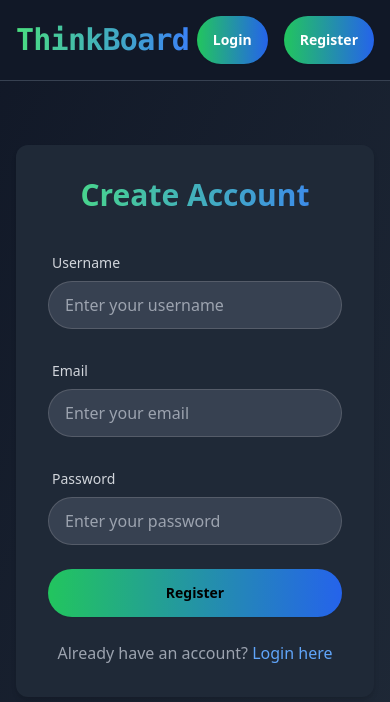
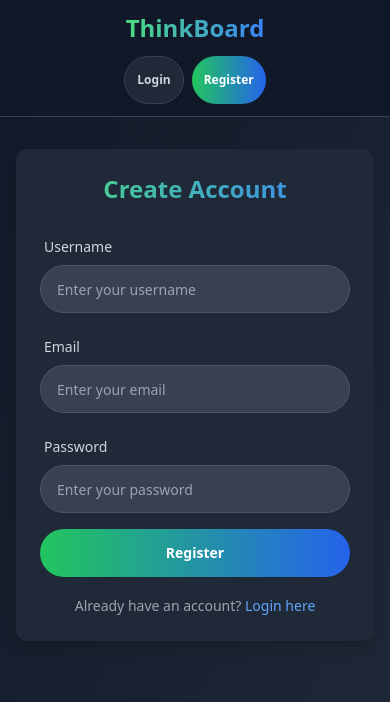
Before and after one commit to Priyanshu-010/FullStack-Notes-app, a React (Vite) app in the folder frontend/: page /register in a window 390 px wide. Shown: the top 702 px of the page. Built offline with nearby package versions, Linux system fonts and the light colour scheme.

Commit message:
Made the App responsive only added some classes nothing else

```diff
--- a/frontend/src/App.jsx
+++ b/frontend/src/App.jsx
@@ -5,12 +5,11 @@ import NotesDetail from "./pages/NotesDetail.jsx";
 import LoginPage from "./pages/LoginPage.jsx";
 import RegisterPage from "./pages/RegisterPage.jsx";
 import ProtectRoute from "./components/ProtectedRoute.jsx";
-// import toast from "react-hot-toast"
 
 function App() {
   return (
-    <div className="relative h-full w-full">
-      <div className="absolute inset-0 -z-10 h-full w-full items-center px-5 py-24 [background:radial-gradient(125%_125%_at_50%_10%,#000_60%,#00FF9D40_100%)]" />
+    <div className="relative min-h-screen w-full">
+      <div className="absolute inset-0 -z-10 h-full w-full bg-gradient-to-br from-gray-900 to-gray-800 px-4 sm:px-6 lg:px-8" />
       <Routes>
         <Route path="/login" element={<LoginPage />} />
         <Route path="/register" element={<RegisterPage />} />
--- a/frontend/src/components/Navbar.jsx
+++ b/frontend/src/components/Navbar.jsx
@@ -13,42 +13,42 @@ const Navbar = () => {
 
   return (
     <header className="bg-gray-900 border-b border-gray-700">
-      <div className="mx-auto max-w-6xl p-4">
-        <div className="flex items-center justify-between">
-          <h1 className="text-3xl font-bold text-transparent bg-clip-text bg-gradient-to-r from-green-400 to-blue-500 font-mono tracking-tight">
+      <div className="mx-auto px-4 sm:px-6 lg:px-8 py-3 sm:py-4">
+        <div className="flex flex-col sm:flex-row items-center justify-between gap-3 sm:gap-0">
+          <h1 className="text-2xl sm:text-3xl font-bold text-transparent bg-clip-text bg-gradient-to-r from-green-400 to-blue-500">
             ThinkBoard
           </h1>
+
           {user ? (
-            <div className="flex items-center gap-4">
-              <span className="text-gray-300">
+            <div className="flex flex-wrap items-center justify-center gap-2 sm:gap-4">
+              <span className="text-sm sm:text-base text-gray-300 whitespace-nowrap">
                 Hello, <strong className="text-blue-400">{user.user.username}</strong>
               </span>
-
-              <Link
-                to={"/create"}
-                className="btn bg-gradient-to-r from-green-500 to-blue-600 border-none text-white hover:from-green-600 hover:to-blue-700"
-              >
-                <PlusIcon className="size-5" />
-                <span>New Note</span>
-              </Link>
               <button
                 onClick={handleLogout}
-                className="btn btn-ghost text-gray-300 hover:text-white hover:bg-gray-700/50 transition-colors"
+                className="btn btn-ghost text-xs sm:text-sm text-gray-300 hover:text-white hover:bg-gray-700/50 px-2 sm:px-4"
               >
                 Logout
               </button>
+              <Link
+                to={"/create"}
+                className="btn text-xs sm:text-sm bg-gradient-to-r from-green-500 to-blue-600 border-none text-white hover:from-green-600 hover:to-blue-700 px-3 sm:px-4"
+              >
+                <PlusIcon className="size-4 sm:size-5" />
+                <span className="hidden xs:inline">New Note</span>
+              </Link>
             </div>
           ) : (
-            <div className="flex items-center gap-4">
+            <div className="flex items-center gap-2 sm:gap-4">
               <Link
                 to="/login"
-                className="btn bg-gradient-to-r from-green-500 to-blue-600 border-none text-white hover:from-green-600 hover:to-blue-700"
+                className="btn text-xs sm:text-sm bg-gray-800 text-gray-300 border-gray-700 hover:bg-gray-700 hover:text-white px-3 sm:px-4"
               >
                 Login
               </Link>
               <Link
                 to="/register"
-                className="btn bg-gradient-to-r from-green-500 to-blue-600 border-none text-white hover:from-green-600 hover:to-blue-700"
+                className="btn text-xs sm:text-sm bg-gradient-to-r from-green-500 to-blue-600 border-none text-white hover:from-green-600 hover:to-blue-700 px-3 sm:px-4"
               >
                 Register
               </Link>
--- a/frontend/src/components/NotesNotFound.jsx
+++ b/frontend/src/components/NotesNotFound.jsx
@@ -3,17 +3,19 @@ import { Link } from "react-router-dom";
 
 const NotesNotFound = () => {
   return (
-    <div className="flex flex-col items-center justify-center py-16 space-y-6 max-w-md mx-auto text-center">
-      <div className="p-6 rounded-full bg-gray-800 border border-gray-700">
-        <NotebookIcon className="size-10 text-green-400" />
+    <div className="flex flex-col items-center justify-center py-12 sm:py-16 px-4 sm:px-6 lg:px-8 mx-auto max-w-md sm:max-w-lg">
+      <div className="p-6 sm:p-8 rounded-full bg-gray-800 border border-gray-700">
+        <NotebookIcon className="w-8 h-8 sm:w-10 sm:h-10 text-green-400" />
       </div>
-      <h3 className="text-2xl font-bold text-white">No notes yet</h3>
-      <p className="text-gray-400">
+      <h3 className="text-xl sm:text-2xl font-bold text-white mt-4 sm:mt-6 text-center">
+        No notes yet
+      </h3>
+      <p className="text-gray-400 text-sm sm:text-base text-center mt-2 sm:mt-3">
         Ready to organize your thoughts? Create your first note to get started on your journey.
       </p>
       <Link
         to="/create"
-        className="btn bg-gradient-to-r from-green-500 to-blue-600 border-none text-white hover:from-green-600 hover:to-blue-700"
+        className="btn mt-6 sm:mt-8 bg-gradient-to-r from-green-500 to-blue-600 border-none text-white hover:from-green-600 hover:to-blue-700 text-sm sm:text-base"
       >
         Create Your First Note
       </Link>
--- a/frontend/src/pages/CreatePage.jsx
+++ b/frontend/src/pages/CreatePage.jsx
@@ -3,6 +3,7 @@ import { Link, useNavigate } from 'react-router-dom'
 import { ArrowLeftIcon } from 'lucide-react'
 import toast from 'react-hot-toast'
 import axiosInstance from '../utils/axios.js'
+import Navbar from '../components/Navbar.jsx'
 
 const CreatePage = () => {
   const [title, setTitle] = useState("");
@@ -23,7 +24,7 @@ const CreatePage = () => {
       toast.success("Note created successfully");
       navigate("/");
     } catch (error) {
-      console.log("Error in handleSubmit",error)
+      console.log("Error in handleSubmit", error);
       toast.error("Error creating note");
     }finally{
       setLoading(false)
@@ -32,39 +33,39 @@ const CreatePage = () => {
 
   return (
     <div className="min-h-screen bg-gradient-to-br from-gray-900 to-gray-800 text-white">
-      <div className="container mx-auto px-4 py-8">
-        <div className="max-w-2xl mx-auto">
-          <Link to={"/"} className="btn btn-ghost text-gray-300 hover:text-white mb-6">
-            <ArrowLeftIcon className="size-5" />
-            Back to Notes
+      <Navbar />
+      <div className="mx-auto px-4 py-8 sm:py-12 max-w-md sm:max-w-lg md:max-w-xl lg:max-w-2xl">
+        <Link to={"/"} className="btn btn-ghost text-gray-300 hover:text-white mb-4 sm:mb-6">
+          <ArrowLeftIcon className="size-4 sm:size-5" />
+          <span className="text-sm sm:text-base">Back to Notes</span>
         </Link>
 
         <div className="card bg-gray-800 border border-gray-700">
-            <div className="card-body">
-              <h2 className="card-title text-2xl mb-4 text-transparent bg-clip-text bg-gradient-to-r from-green-400 to-blue-500">
+          <div className="card-body p-4 sm:p-6 md:p-8">
+            <h2 className="card-title text-xl sm:text-2xl md:text-3xl mb-4 sm:mb-6 text-center text-transparent bg-clip-text bg-gradient-to-r from-green-400 to-blue-500">
               Create New Note
             </h2>
-              <form onSubmit={handleSubmit}>
-                <div className="form-control mb-4">
+            <form onSubmit={handleSubmit} className="space-y-4 sm:space-y-6">
+              <div className="form-control">
                 <label className="label">
-                    <span className="label-text text-gray-300">Title</span>
+                  <span className="label-text text-gray-300 text-sm sm:text-base">Title</span>
                 </label>
                 <input
                   type="text"
                   placeholder="Note Title"
-                    className="input input-bordered bg-gray-700 text-white border-gray-600"
+                  className="input input-bordered bg-gray-700 text-white border-gray-600 text-sm sm:text-base"
                   value={title}
                   onChange={(e) => setTitle(e.target.value)}
                 />
               </div>
 
-                <div className="form-control mb-4">
+              <div className="form-control">
                 <label className="label">
-                    <span className="label-text text-gray-300">Content</span>
+                  <span className="label-text text-gray-300 text-sm sm:text-base">Content</span>
                 </label>
                 <textarea
                   placeholder="Write your note here..."
-                    className="textarea textarea-bordered bg-gray-700 text-white border-gray-600 h-32"
+                  className="textarea textarea-bordered bg-gray-700 text-white border-gray-600 h-32 sm:h-40 text-sm sm:text-base"
                   value={content}
                   onChange={(e) => setContent(e.target.value)}
                 />
@@ -73,14 +74,15 @@ const CreatePage = () => {
               <div className="card-actions justify-end">
                 <button
                   type="submit"
-                    className="btn bg-gradient-to-r from-green-500 to-blue-600 border-none text-white hover:from-green-600 hover:to-blue-700"
+                  className="btn w-full sm:w-auto bg-gradient-to-r from-green-500 to-blue-600 border-none text-white hover:from-green-600 hover:to-blue-700 text-sm sm:text-base"
                   disabled={loading}
                 >
-                    {loading ? "Creating..." : "Create Note"}
+                  {loading ? (
+                    <span className="loading loading-spinner loading-sm"></span>
+                  ) : "Create Note"}
                 </button>
               </div>
             </form>
-            </div>
           </div>
         </div>
       </div>
--- a/frontend/src/pages/HomePage.jsx
+++ b/frontend/src/pages/HomePage.jsx
@@ -29,17 +29,15 @@ const HomePage = () => {
     <div className='min-h-screen bg-gradient-to-br from-gray-900 to-gray-800 text-white'>
       <Navbar />
       {isRateLimited && <RateLimitedUI />}
-      <div className="max-w-7xl mx-auto p-4 mt-6">
-        {loading && (
-          <div className="text-center py-10 text-transparent bg-clip-text bg-gradient-to-r from-green-400 to-blue-500">
-            Loading notes...
+      <div className="mx-auto px-4 sm:px-6 lg:px-8 py-6">
+        {loading ? (
+          <div className="flex justify-center py-12">
+            <div className="loading loading-spinner text-primary w-12 h-12"></div>
           </div>
-        )}
-
-        {notes.length === 0 && !isRateLimited && <NotesNotFound />}
-
-        {notes.length > 0 && !isRateLimited && (
-          <div className="grid grid-cols-1 md:grid-cols-2 lg:grid-cols-3 gap-6">
+        ) : notes.length === 0 && !isRateLimited ? (
+          <NotesNotFound />
+        ) : (
+          <div className="grid grid-cols-1 xs:grid-cols-2 sm:grid-cols-2 lg:grid-cols-3 xl:grid-cols-4 gap-4 sm:gap-6">
             {notes.map((note) => (
               <NoteCard key={note._id} note={note} setNotes={setNotes} />
             ))}
--- a/frontend/src/pages/LoginPage.jsx
+++ b/frontend/src/pages/LoginPage.jsx
@@ -27,21 +27,21 @@ const LoginPage = () => {
     <div className="min-h-screen bg-gradient-to-br from-gray-900 to-gray-800 text-white">
       <Navbar />
 
-      <div className="container mx-auto px-4 py-16">
-        <div className="max-w-md mx-auto bg-gray-800 rounded-xl shadow-md overflow-hidden md:max-w-2xl p-8">
-          <h2 className="text-3xl font-bold text-center mb-8 text-transparent bg-clip-text bg-gradient-to-r from-green-400 to-blue-500">
+      <div className="container mx-auto px-4 py-8 sm:py-12">
+        <div className="max-w-md mx-auto bg-gray-800 rounded-xl shadow-lg overflow-hidden p-6 sm:p-8">
+          <h2 className="text-2xl sm:text-3xl font-bold text-center mb-6 sm:mb-8 text-transparent bg-clip-text bg-gradient-to-r from-green-400 to-blue-500">
             Welcome Back
           </h2>
 
-          <form onSubmit={handleSubmit} className="space-y-6">
+          <form onSubmit={handleSubmit} className="space-y-4 sm:space-y-6">
             <div className="form-control">
               <label className="label">
-                <span className="label-text text-gray-300">Email</span>
+                <span className="label-text text-gray-300 text-sm sm:text-base">Email</span>
               </label>
               <input
                 type="email"
                 placeholder="Enter your email"
-                className="input input-bordered w-full bg-gray-700 text-white"
+                className="input input-bordered w-full bg-gray-700 text-white border-gray-600 text-sm sm:text-base"
                 value={email}
                 onChange={(e) => setEmail(e.target.value)}
                 required
@@ -50,12 +50,12 @@ const LoginPage = () => {
 
             <div className="form-control">
               <label className="label">
-                <span className="label-text text-gray-300">Password</span>
+                <span className="label-text text-gray-300 text-sm sm:text-base">Password</span>
               </label>
               <input
                 type="password"
                 placeholder="Enter your password"
-                className="input input-bordered w-full bg-gray-700 text-white"
+                className="input input-bordered w-full bg-gray-700 text-white border-gray-600 text-sm sm:text-base"
                 value={password}
                 onChange={(e) => setPassword(e.target.value)}
                 required
@@ -64,14 +64,14 @@ const LoginPage = () => {
 
             <button
               type="submit"
-              className="btn btn-primary w-full bg-gradient-to-r from-green-500 to-blue-600 border-none hover:from-green-600 hover:to-blue-700"
+              className="btn w-full bg-gradient-to-r from-green-500 to-blue-600 border-none text-white hover:from-green-600 hover:to-blue-700 text-sm sm:text-base"
             >
               Login
             </button>
 
-            <div className="text-center mt-4">
-              <span className="text-gray-400">Don't have an account? </span>
-              <Link to="/register" className="text-blue-400 hover:text-blue-300">
+            <div className="text-center mt-4 sm:mt-6">
+              <span className="text-gray-400 text-sm sm:text-base">Don't have an account? </span>
+              <Link to="/register" className="text-blue-400 hover:text-blue-300 text-sm sm:text-base">
                 Register here
               </Link>
             </div>
--- a/frontend/src/pages/RegisterPage.jsx
+++ b/frontend/src/pages/RegisterPage.jsx
@@ -25,21 +25,21 @@ const RegisterPage = () => {
     <div className="min-h-screen bg-gradient-to-br from-gray-900 to-gray-800 text-white">
       <Navbar />
 
-      <div className="container mx-auto px-4 py-16">
-        <div className="max-w-md mx-auto bg-gray-800 rounded-xl shadow-md overflow-hidden md:max-w-2xl p-8">
-          <h2 className="text-3xl font-bold text-center mb-8 text-transparent bg-clip-text bg-gradient-to-r from-green-400 to-blue-500">
+      <div className="container mx-auto px-4 py-8 sm:py-12">
+        <div className="max-w-md mx-auto bg-gray-800 rounded-xl shadow-lg overflow-hidden p-6 sm:p-8">
+          <h2 className="text-2xl sm:text-3xl font-bold text-center mb-6 sm:mb-8 text-transparent bg-clip-text bg-gradient-to-r from-green-400 to-blue-500">
             Create Account
           </h2>
 
-          <form onSubmit={handleSubmit} className="space-y-6">
+          <form onSubmit={handleSubmit} className="space-y-4 sm:space-y-6">
             <div className="form-control">
               <label className="label">
-                <span className="label-text text-gray-300">Username</span>
+                <span className="label-text text-gray-300 text-sm sm:text-base">Username</span>
               </label>
               <input
                 type="text"
                 placeholder="Enter your username"
-                className="input input-bordered w-full bg-gray-700 text-white"
+                className="input input-bordered w-full bg-gray-700 text-white border-gray-600 text-sm sm:text-base"
                 value={username}
                 onChange={(e) => setUsername(e.target.value)}
                 required
@@ -48,12 +48,12 @@ const RegisterPage = () => {
 
             <div className="form-control">
               <label className="label">
-                <span className="label-text text-gray-300">Email</span>
+                <span className="label-text text-gray-300 text-sm sm:text-base">Email</span>
               </label>
               <input
                 type="email"
                 placeholder="Enter your email"
-                className="input input-bordered w-full bg-gray-700 text-white"
+                className="input input-bordered w-full bg-gray-700 text-white border-gray-600 text-sm sm:text-base"
                 value={email}
                 onChange={(e) => setEmail(e.target.value)}
                 required
@@ -62,12 +62,12 @@ const RegisterPage = () => {
 
             <div className="form-control">
               <label className="label">
-                <span className="label-text text-gray-300">Password</span>
+                <span className="label-text text-gray-300 text-sm sm:text-base">Password</span>
               </label>
               <input
                 type="password"
                 placeholder="Enter your password"
-                className="input input-bordered w-full bg-gray-700 text-white"
+                className="input input-bordered w-full bg-gray-700 text-white border-gray-600 text-sm sm:text-base"
                 value={password}
                 onChange={(e) => setPassword(e.target.value)}
                 required
@@ -76,14 +76,14 @@ const RegisterPage = () => {
 
             <button
               type="submit"
-              className="btn btn-primary w-full bg-gradient-to-r from-green-500 to-blue-600 border-none hover:from-green-600 hover:to-blue-700"
+              className="btn w-full bg-gradient-to-r from-green-500 to-blue-600 border-none text-white hover:from-green-600 hover:to-blue-700 text-sm sm:text-base"
             >
               Register
             </button>
 
-            <div className="text-center mt-4">
-              <span className="text-gray-400">Already have an account? </span>
-              <Link to="/login" className="text-blue-400 hover:text-blue-300">
+            <div className="text-center mt-4 sm:mt-6">
+              <span className="text-gray-400 text-sm sm:text-base">Already have an account? </span>
+              <Link to="/login" className="text-blue-400 hover:text-blue-300 text-sm sm:text-base">
                 Login here
               </Link>
             </div>
```
Lines whose indentation alone changed are shown as unchanged.
